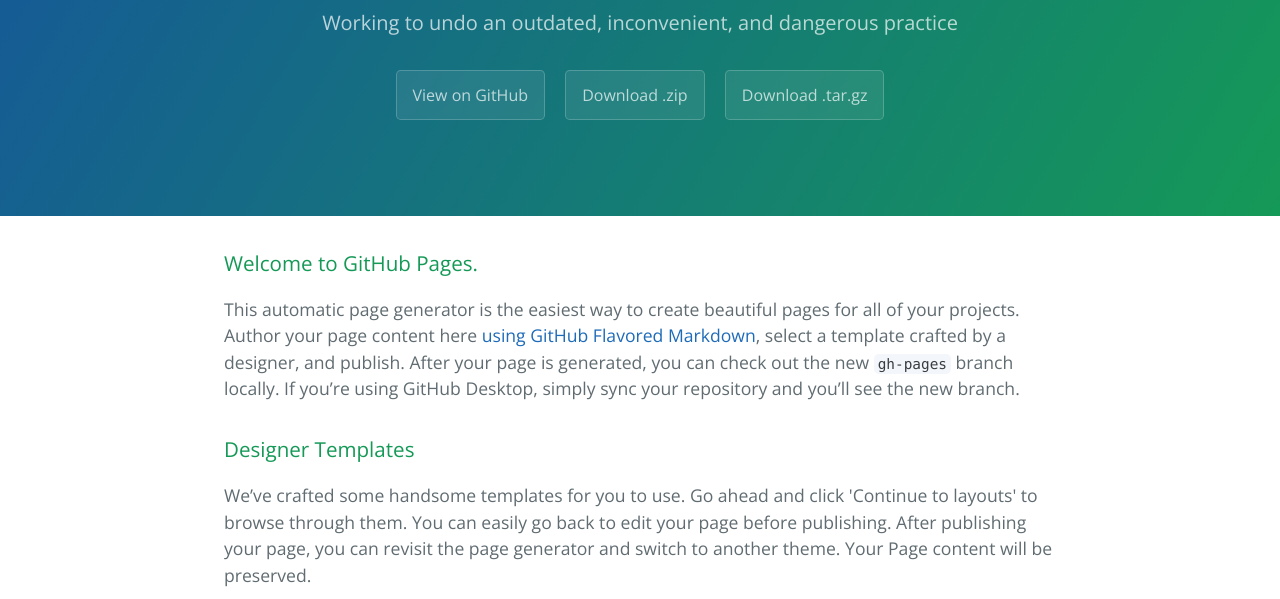
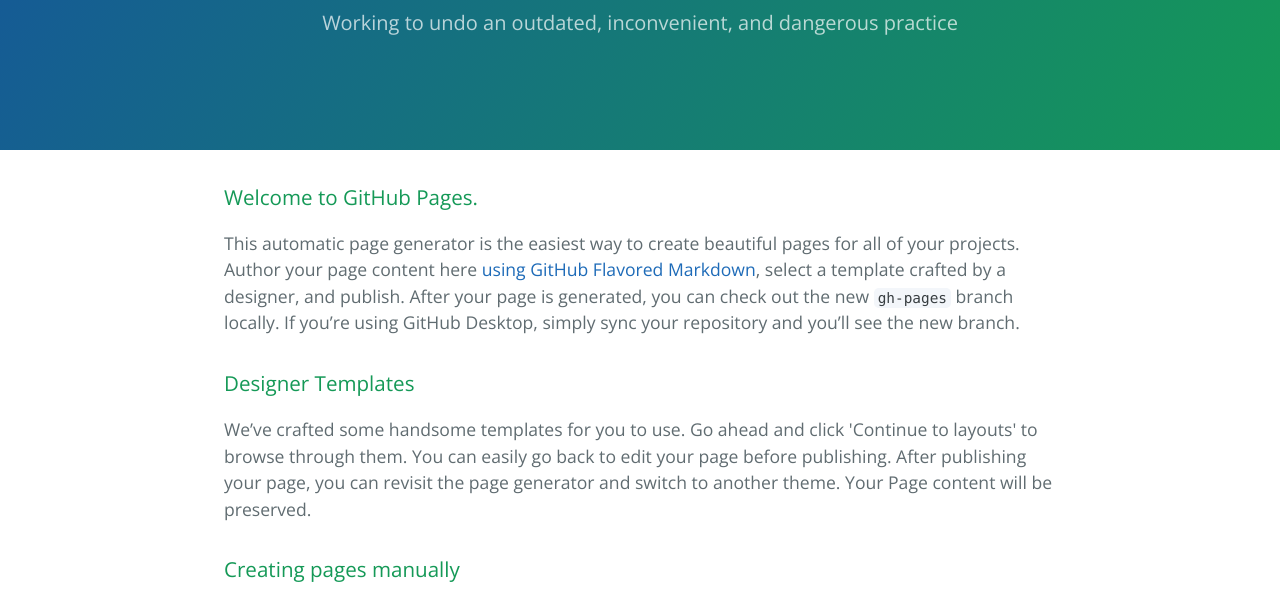
Before and after one commit to abolishdst/abolishdst.org, a plain HTML site: page index.html in a window 1280 px wide. Shown: the part 167-766 px from the top of the page. Drawn offline with nearby package versions, Linux system fonts and the light colour scheme.

Commit message:
Remove download links

```diff
--- a/index.html
+++ b/index.html
@@ -13,9 +13,6 @@
     <section class="page-header">
       <h1 class="project-name">Abolish DST</h1>
       <h2 class="project-tagline">Working to undo an outdated, inconvenient, and dangerous practice</h2>
-      <a href="https://github.com/abolishdst/abolishdst.org" class="btn">View on GitHub</a>
-      <a href="https://github.com/abolishdst/abolishdst.org/zipball/master" class="btn">Download .zip</a>
-      <a href="https://github.com/abolishdst/abolishdst.org/tarball/master" class="btn">Download .tar.gz</a>
     </section>
 
     <section class="main-content">
```
